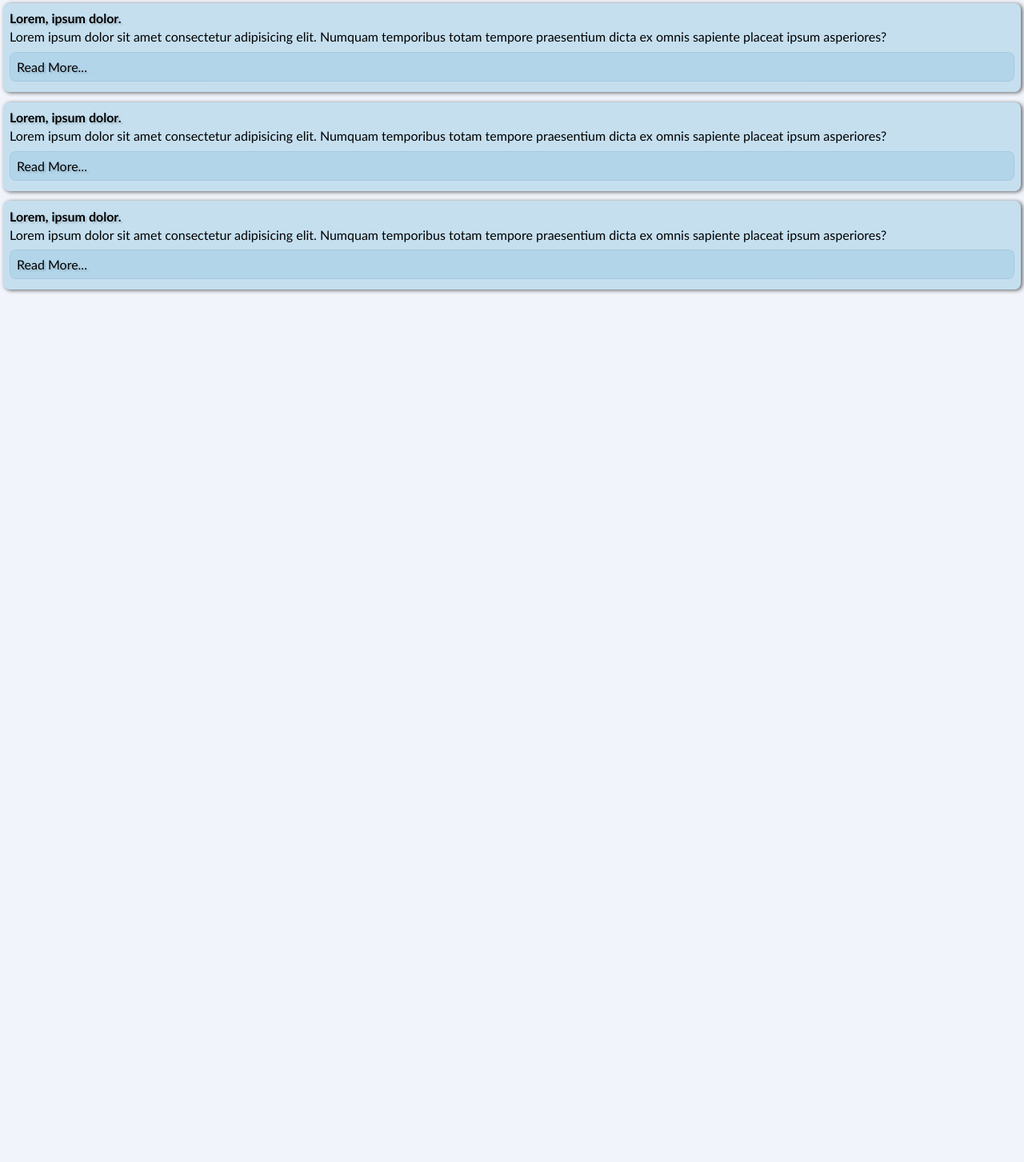
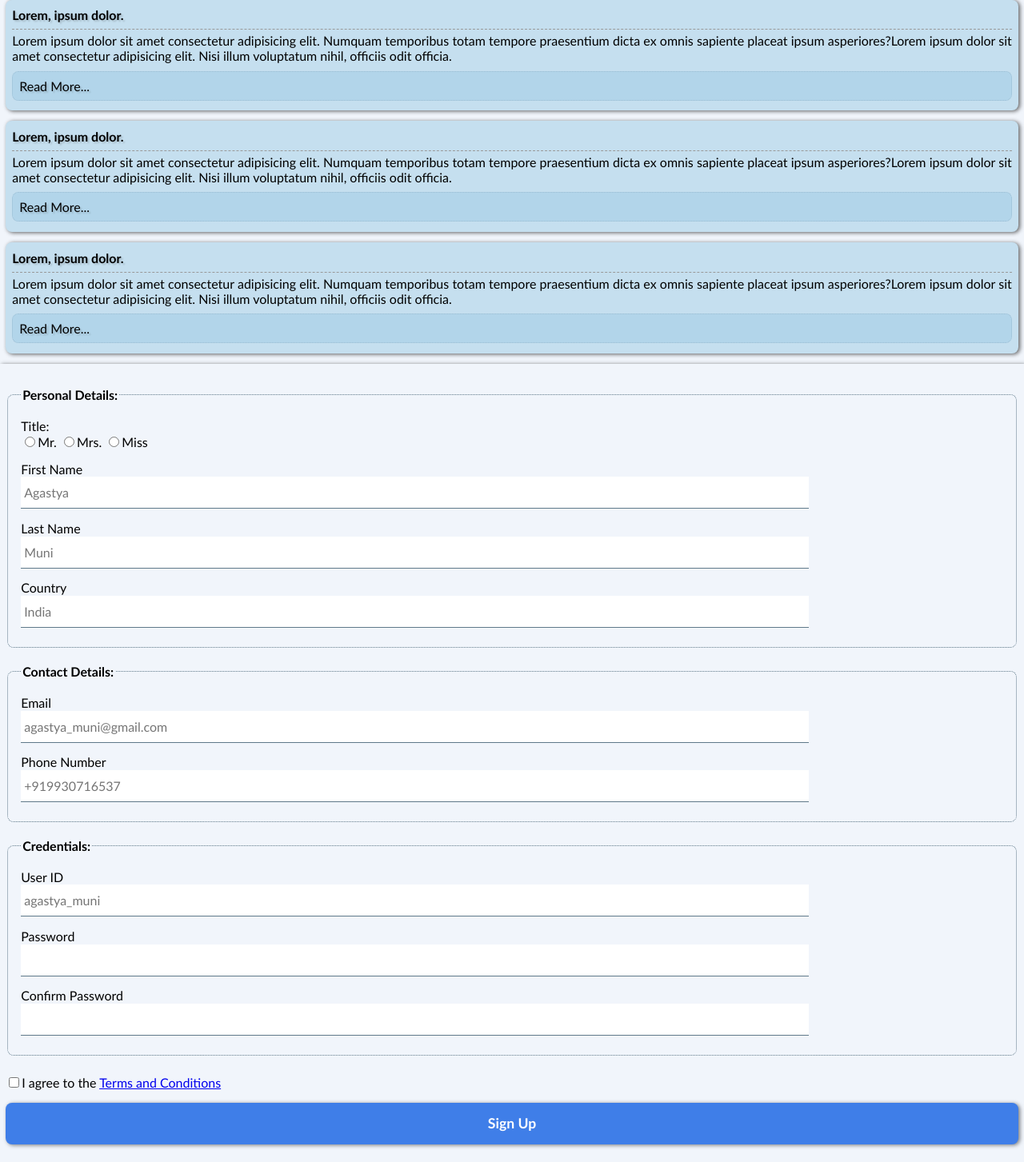
Before and after one commit to pesto-students/p8-sai-chaitanya-shrishyle, a plain HTML site: page Week-2/Assignment 1/index.html in a window 1280 px wide. Shown: the part 1025-2478 px from the top of the page at 80% size. Before the commit the page ends 1400 px from the top, so only its background shows below. Drawn offline with Linux system fonts and the light colour scheme.

Commit message:
created form with input fields, styled elements in form

```diff
--- a/Week-2/Assignment 1/index.html
+++ b/Week-2/Assignment 1/index.html
@@ -22,23 +22,68 @@
         </div>
         <img class="desc-img" src="./Images/investment_advisory_services.jpg" alt="investment_advisory_services" />
       </section>
+    </main>
     <aside>
       <div class="article-card">
         <div class="article-title">Lorem, ipsum dolor.</div>
-          <div class="article-summary">Lorem ipsum dolor sit amet consectetur adipisicing elit. Numquam temporibus totam tempore praesentium dicta ex omnis sapiente placeat ipsum asperiores?</div>
+        <div class="article-summary">
+          Lorem ipsum dolor sit amet consectetur adipisicing elit. Numquam temporibus totam tempore praesentium dicta ex omnis sapiente placeat ipsum asperiores?Lorem ipsum dolor sit amet consectetur adipisicing elit. Nisi illum voluptatum nihil,
+          officiis odit officia.
+        </div>
         <div class="article-link">Read More...</div>
       </div>
       <div class="article-card">
         <div class="article-title">Lorem, ipsum dolor.</div>
-          <div class="article-summary">Lorem ipsum dolor sit amet consectetur adipisicing elit. Numquam temporibus totam tempore praesentium dicta ex omnis sapiente placeat ipsum asperiores?</div>
+        <div class="article-summary">
+          Lorem ipsum dolor sit amet consectetur adipisicing elit. Numquam temporibus totam tempore praesentium dicta ex omnis sapiente placeat ipsum asperiores?Lorem ipsum dolor sit amet consectetur adipisicing elit. Nisi illum voluptatum nihil,
+          officiis odit officia.
+        </div>
         <div class="article-link">Read More...</div>
       </div>
       <div class="article-card">
         <div class="article-title">Lorem, ipsum dolor.</div>
-          <div class="article-summary">Lorem ipsum dolor sit amet consectetur adipisicing elit. Numquam temporibus totam tempore praesentium dicta ex omnis sapiente placeat ipsum asperiores?</div>
+        <div class="article-summary">
+          Lorem ipsum dolor sit amet consectetur adipisicing elit. Numquam temporibus totam tempore praesentium dicta ex omnis sapiente placeat ipsum asperiores?Lorem ipsum dolor sit amet consectetur adipisicing elit. Nisi illum voluptatum nihil,
+          officiis odit officia.
+        </div>
         <div class="article-link">Read More...</div>
       </div>
     </aside>
-    </main>
+    <section class="section-form">
+      <form action="#">
+        <fieldset>
+          <legend>Personal Details:</legend>
+          <label for="#">Title:</label>
+          <input type="radio" name="title" id="" />Mr. <input type="radio" name="title" id="" />Mrs. <input type="radio" name="title" id="" />Miss
+          <label for="#">First Name</label>
+          <input type="text" name="" id="" placeholder="Agastya" />
+          <label for="#">Last Name</label>
+          <input type="text" name="" id="" placeholder="Muni" />
+          <label for="#">Country</label>
+          <input type="text" name="" id="" placeholder="India" />
+        </fieldset>
+        <fieldset>
+          <legend>Contact Details:</legend>
+          <label for="#">Email</label>
+          <input type="email" name="" id="" placeholder="agastya_muni@gmail.com" />
+          <label for="#">Phone Number</label>
+          <input type="tel" name="" id="" placeholder="+919930716537" />
+        </fieldset>
+        <fieldset>
+          <legend>Credentials:</legend>
+          <label for="#">User ID</label>
+          <input type="text" name="" id="" placeholder="agastya_muni" />
+          <label for="#">Password</label>
+          <input type="password" name="" id="" />
+          <label for="#">Confirm Password</label>
+          <input type="password" name="" id="" />
+        </fieldset>
+        <div class="terms-conditions"><input type="checkbox" name="" id="" class="terms-conditions" />I agree to the <a href="#">Terms and Conditions</a></div>
+        <input type="submit" value="Sign Up" />
+      </form>
+    </section>
+    <footer>
+
+    </footer>
   </body>
 </html>
--- a/Week-2/Assignment 1/style.css
+++ b/Week-2/Assignment 1/style.css
@@ -47,9 +47,11 @@ header {
   margin-top: 0.4rem;
 }
 
-main {
-  padding-right: 0.25rem;
-  padding-left: 0.25rem;
+main,
+aside,
+section.section-form {
+  padding-right: 0.45rem;
+  padding-left: 0.45rem;
 }
 
 .main-section {
@@ -57,7 +59,7 @@ main {
   display: flex;
   flex-direction: column;
   justify-content: center;
-  background-color: #96B4C7;
+  background-color: #96b4c7;
   border-radius: 8px;
 }
 
@@ -71,7 +73,7 @@ main {
   height: 1.12rem;
   padding-bottom: 1.5rem;
   text-align: center;
-  text-shadow: 2px 2px 2px rgba(50, 50, 50, 0.20);
+  text-shadow: 2px 2px 2px rgba(50, 50, 50, 0.2);
 }
 
 .product-description {
@@ -81,6 +83,10 @@ main {
 .desc-img {
   margin-top: 0.5rem;
   border-radius: 8px;
+}
+
+aside {
+  margin-left: 0rem;
 }
 
 .article-card {
@@ -93,7 +99,9 @@ main {
 .article-title {
   font-size: 1rem;
   font-weight: bold;
-  text-shadow: 2px 2px 2px rgba(50, 50, 50, 0.20);
+  text-shadow: 2px 2px 2px rgba(50, 50, 50, 0.2);
+  border-bottom: 1px dashed #999;
+  padding-bottom: 0.5rem;
 }
 
 .article-summary {
@@ -104,20 +112,78 @@ main {
 .article-link {
   margin-top: 0.6rem;
   margin-bottom: 0.4rem;
-  text-shadow: 2px 2px 2px rgba(50, 50, 50, 0.20);
-  border: 1px dotted #99BBD1;
-  padding: 0.50rem;
+  text-shadow: 2px 2px 2px rgba(50, 50, 50, 0.2);
+  border: 1px dotted #99bbd1;
+  padding: 0.5rem;
   border-radius: 8px;
-  background-color: #B2D5EA;
+  background-color: #b2d5ea;
 }
 
 .article-link:hover {
-  background-color: #99BBD1;
+  background-color: #99bbd1;
 }
 
-.main-section, .article-card {
+.main-section,
+.article-card,
+.section-form {
   padding: 0.6rem 0.5rem 0.4rem 0.5rem;
   box-shadow: 2px 1px 5px rgba(0, 0, 0, 0.5), 2px 1px 5px rgba(100, 100, 100, 0.25);
+}
+
+label {
+  display: block;
+  margin-top: 0.9rem;
+  margin-bottom: 0.05rem;
+}
+
+input[type="text"],
+input[type="password"],
+input[type="email"],
+input[type="tel"] {
+  height: 2.5rem;
+  font-size: 1rem;
+  width: 80%;
+  outline: none;
+  border-top: none;
+  border-left: none;
+  border-right: none;
+  border-bottom: 1px solid #5f7989;
+  padding-left: 0.25rem;
+}
+
+fieldset {
+  border-radius: 8px;
+  margin-top: 1.25rem;
+  padding-bottom: 1.5rem;
+  padding-left: 1rem;
+  border: 1px dotted #5f7989;
+}
+
+legend {
+  font-weight: 600;
+}
+
+div.terms-conditions {
+  padding-top: 1.5rem;
+  padding-bottom: 1rem;
+}
+
+input[type="submit"]{
+  display: block;
+  height: 3.25rem;
+  width: 100%;
+  border-radius: 8px;
+  border: none;
+  background-color: #3F7EE8;
+  font-size: 1.10rem;
+  color: white;
+  font-weight: 800;
+  margin-bottom: 1rem;
+  box-shadow: 2px 1px 5px rgba(0, 0, 0, 0.5);
+}
+
+input[type="submit"]:hover {
+  background-color: #1565C0;
 }
 
 @media only screen and (min-width: 600px) {
```
Lines whose indentation alone changed are shown as unchanged.
